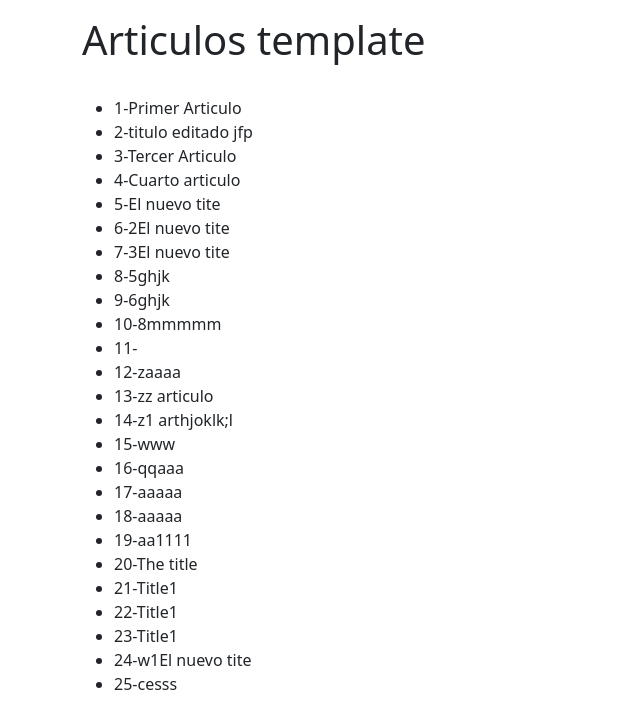
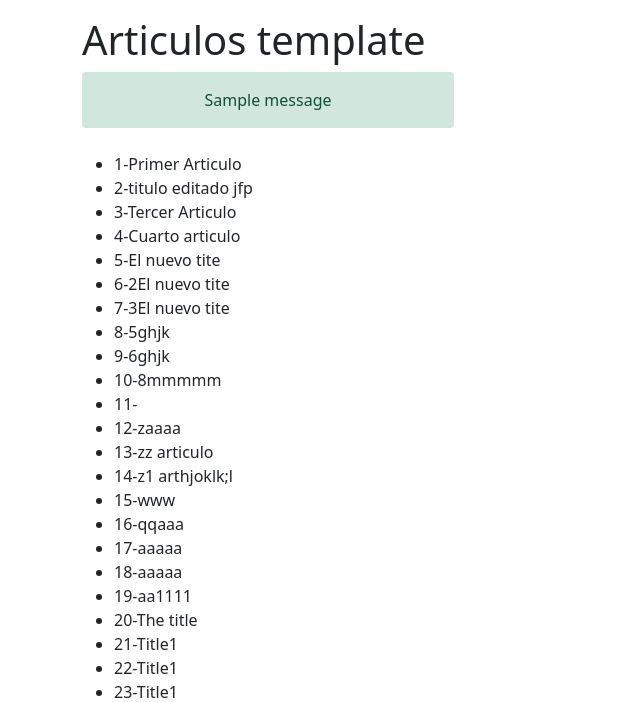
Before and after one commit to ferralespereira/django_project, a Django app: page /articulos/ in a window 1280 px wide. Shown: the part 61-763 px from the top of the page, without its empty margins (0-640 px from the left). Run offline with Django 3.2, Linux system fonts and the light colour scheme; data comes from the database, SQL or seed files in the repository; both versions use the stored data as it was after the commit; tables that the repository leaves empty hold one stand-in row (values such as "Sample post"); one stand-in notice (Sample message) is shown.

Commit message:
flash message

```diff
--- a/miapp/forms.py
+++ b/miapp/forms.py
@@ -28,7 +28,7 @@ class FormArticle(forms.Form):
             }
         ),
         validators=[
-            validators.MaxValueValidator('40', 'The content has a lot of words.')
+            validators.MaxLengthValidator(40, 'The content has a lot of words.'),
         ]
     )
 
--- a/miapp/templates/articulos.html
+++ b/miapp/templates/articulos.html
@@ -7,6 +7,14 @@
 
 {% block content %}
     <h1>Articulos template</h1>
+
+    {% if messages %}
+        {% for message in messages %}
+            <div class="alert-success col-md-4 text-center rounded p-3">
+                {{message}}
+            </div>
+        {% endfor %}
+    {% endif %}
 
     {{mi_variable}}
     <br/>
--- a/miapp/views.py
+++ b/miapp/views.py
@@ -1,6 +1,7 @@
 from django.shortcuts import render, HttpResponse, redirect
 from miapp.models import Article, Category
 from miapp.forms import FormArticle
+from django.contrib import messages
 
 # Create your views here.
 # MVC Modelo Vista Controlador
@@ -112,6 +113,9 @@ def create_full_article(request):
 
             articulo.save()
 
+            # create flash messages
+            messages.success(request, f'A new article was create. Article: {articulo.id}')
+
             return redirect('articulos')
             # return HttpResponse(articulo.title + '-' + articulo.content + '-' + str(articulo.public))
         else:
```
Also changed, not shown: db.sqlite3.
